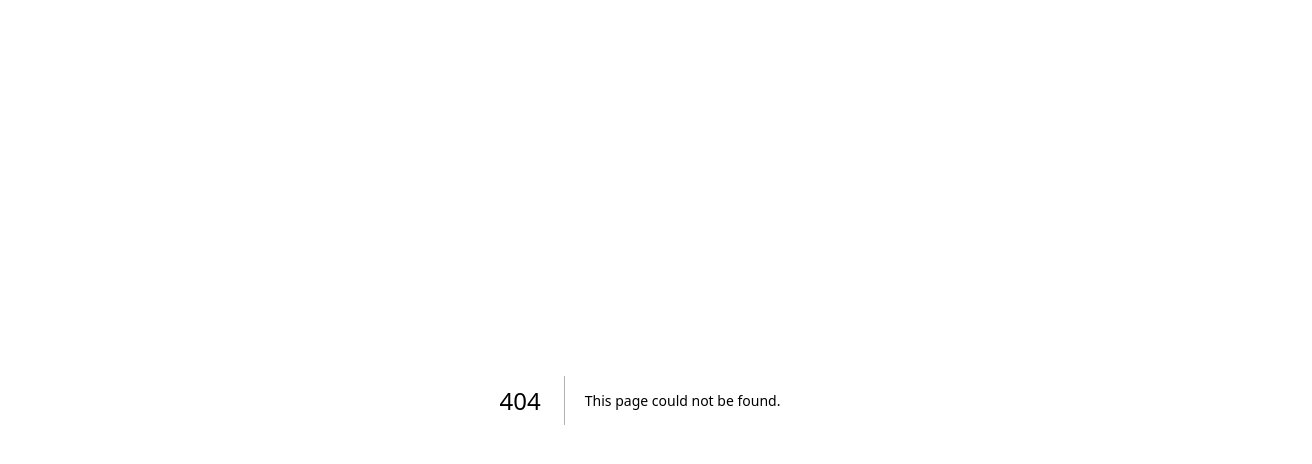
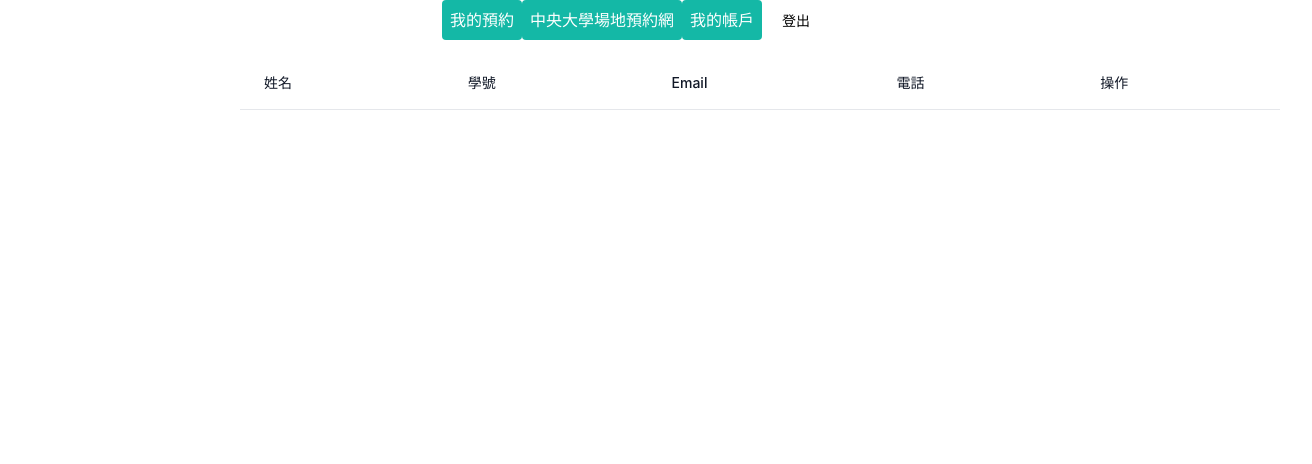
Before and after one commit to kuan0323/ncu_court_frontend, a Next.js app: page /reserve_record in a window 1280 px wide. Before the commit this address had no page. Shown: the top 464 px of the page, 1312 px wide, since content can reach past the window. Built offline with nearby package versions, Linux system fonts and the light colour scheme.

Commit message:
create button

```diff
--- /dev/null
+++ b/components/Button.tsx
@@ -0,0 +1,6 @@
+export default function Button({ value }: { value: string }) {
+    return (
+<button className="text-white p-2 rounded bg-teal-500 hover:bg-teal-600">{value}</button>
+
+    )
+}
--- /dev/null
+++ b/pages/reserve_record.tsx
@@ -0,0 +1,49 @@
+import styles from '../styles/Home.module.css'
+import Button from '../components/Button'
+export default function admin_member() {
+    return (
+        <div>
+            <div className=" col-span-2 text-center bg-emerald 300">
+                <Button value={'我的預約'} ></Button>
+                <Button value={'中央大學場地預約網'}></Button>
+                <Button value={'我的帳戶'}></Button>
+                <button type="button" className="text-right hover:bg-green-800 focus:outline-none focus:ring-4 focus:ring-green-300 font-medium rounded-full text-sm px-5 py-2.5 mr-2 mb-2 dark:bg-green-600 dark:hover:bg-green-700 dark:focus:ring-green-800 ">
+                    登出
+                </button>
+            </div>
+
+            <section>
+                <div className="flex flex-col ml-60">
+                    <div className="overflow-x-auto sm:-mx-6 lg:-mx-8">
+                        <div className="py-2 inline-block min-w-full sm:px-6 lg:px-8">
+                            <div className="overflow-hidden">
+                                <table className="min-w-full">
+                                    <thead className="border-b">
+                                        <tr>
+                                            <th scope="col" className="text-sm font-medium text-gray-900 px-6 py-4 text-left">
+                                                姓名
+                                            </th>
+                                            <th scope="col" className="text-sm font-medium text-gray-900 px-6 py-4 text-left">
+                                                學號
+                                            </th>
+                                            <th scope="col" className="text-sm font-medium text-gray-900 px-6 py-4 text-left">
+                                                Email
+                                            </th>
+                                            <th scope="col" className="text-sm font-medium text-gray-900 px-6 py-4 text-left">
+                                                電話
+                                            </th>
+                                            <th scope="col" className="text-sm font-medium text-gray-900 px-6 py-4 text-left">
+                                                操作
+                                            </th>
+                                        </tr>
+                                    </thead>
+
+                                </table>
+                            </div>
+                        </div>
+                    </div>
+                </div>
+            </section>
+        </div>
+    )
+}
```
